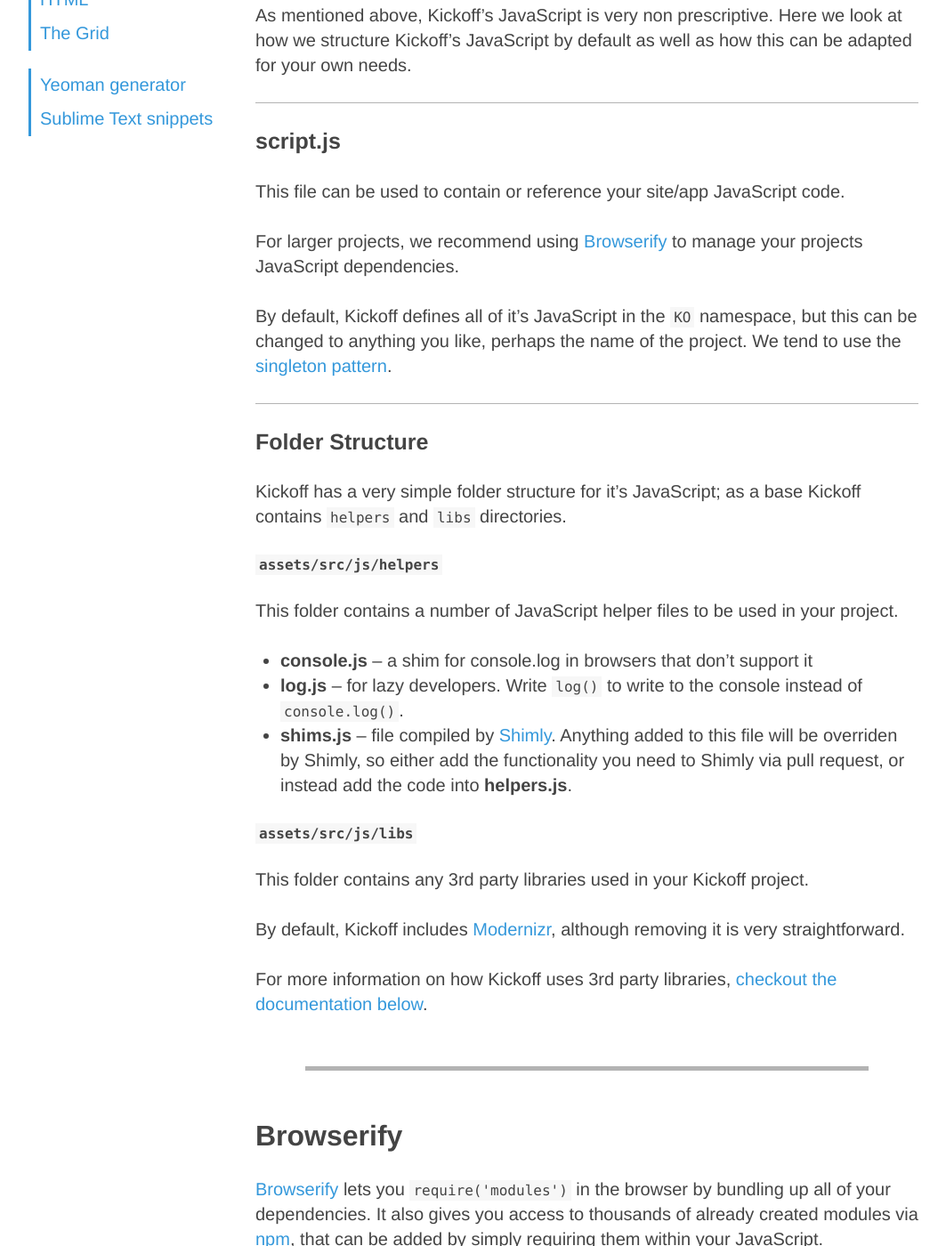
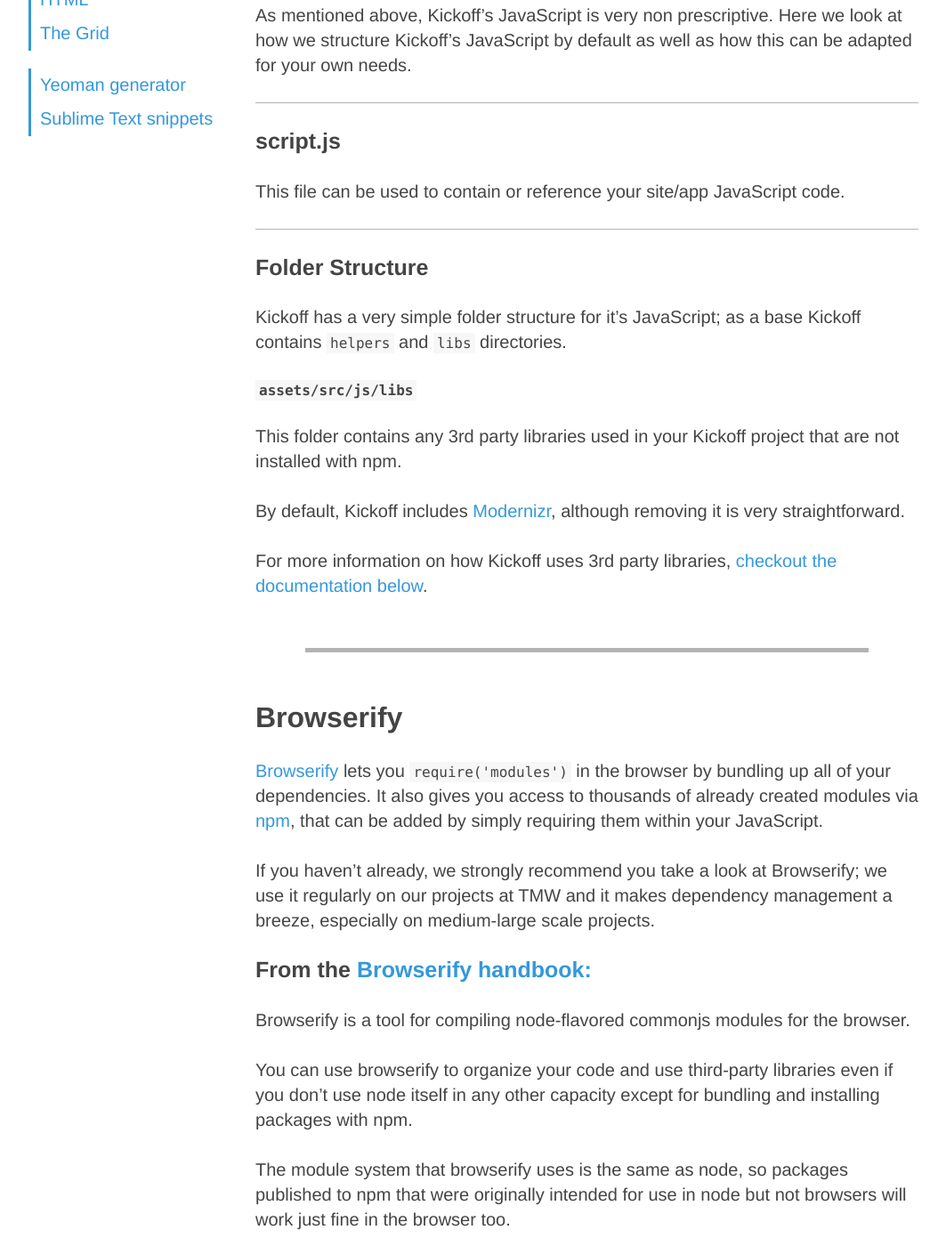
Before and after one commit to TryKickoff/trykickoff.github.io, a Jekyll site: the page built from learn/js.md, in a window 1280 px wide and 1400 px high, scrolled down 717 px. Shown: the whole window at 89% size, without its empty margins (108-1171 px from the left). Built offline with Jekyll 4.4.1, drawn with Linux system fonts in a browser that asks for light colours; Markdown is read by kramdown in place of the engine named in the settings; comment, search, counter and statistics services are not loaded.

Commit message:
remove some old js info

```diff
--- a/learn/js.md
+++ b/learn/js.md
@@ -33,27 +33,14 @@
 
 This file can be used to contain or reference your site/app JavaScript code.
 
-For larger projects, we recommend using [Browserify](#browserify) to manage your projects JavaScript dependencies.
-
-By default, Kickoff defines all of it’s JavaScript in the `KO` namespace, but this can be changed to anything you like, perhaps the name of the project. We tend to use the [singleton pattern](http://addyosmani.com/resources/essentialjsdesignpatterns/book/#singletonpatternjavascript).
-
 ---
 ### Folder Structure
 
 Kickoff has a very simple folder structure for it’s JavaScript; as a base Kickoff contains `helpers` and `libs` directories.
 
-#### `assets/src/js/helpers`
-
-This folder contains a number of JavaScript helper files to be used in your project.
-
-* **console.js** – a shim for console.log in browsers that don’t support it
-* **log.js** – for lazy developers.  Write `log()` to write to the console instead of `console.log()`.
-* **shims.js** – file compiled by [Shimly](grunt.html#task-shimly).  Anything added to this file will be overriden by Shimly, so either add the functionality you need to Shimly via pull request, or instead add the code into **helpers.js**.
-
-
 #### `assets/src/js/libs`
 
-This folder contains any 3rd party libraries used in your Kickoff project.
+This folder contains any 3rd party libraries used in your Kickoff project that are not installed with npm.
 
 By default, Kickoff includes [Modernizr](http://modernizr.com/), although removing it is very straightforward.
 
```
